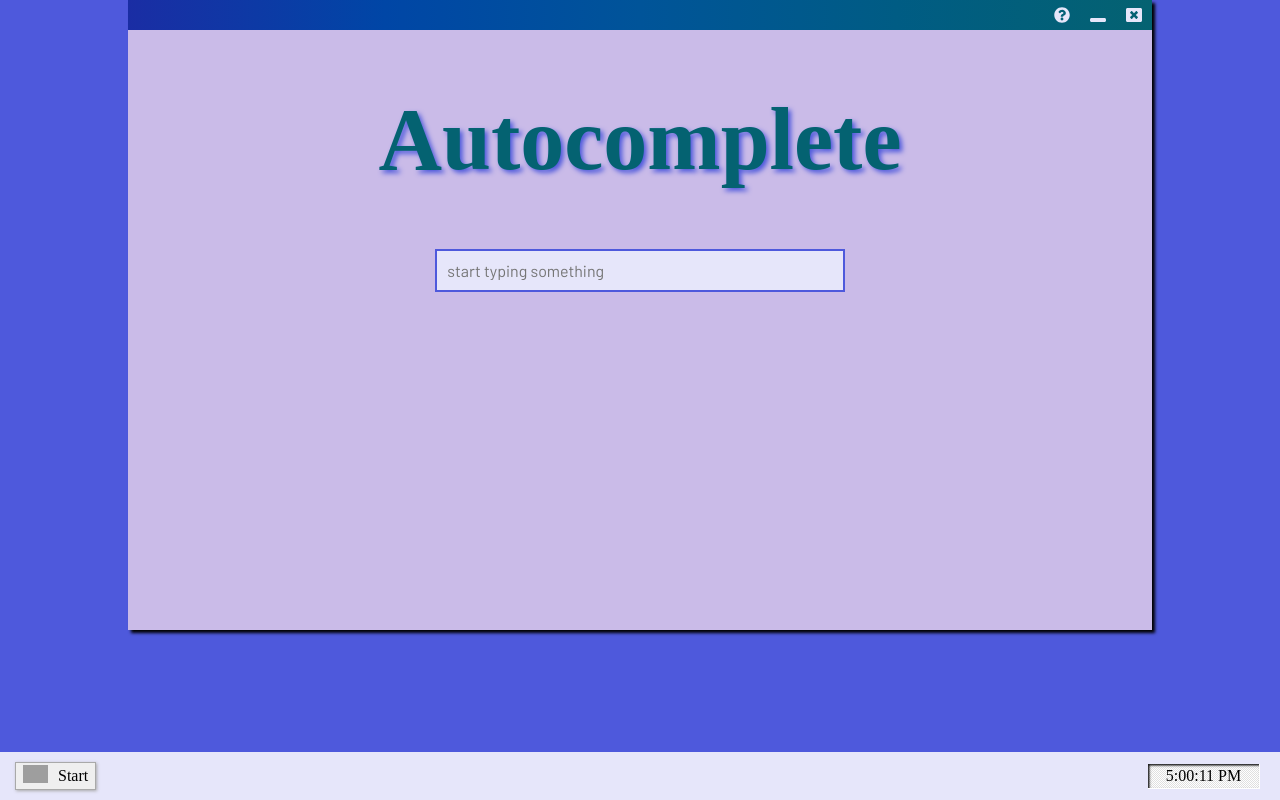
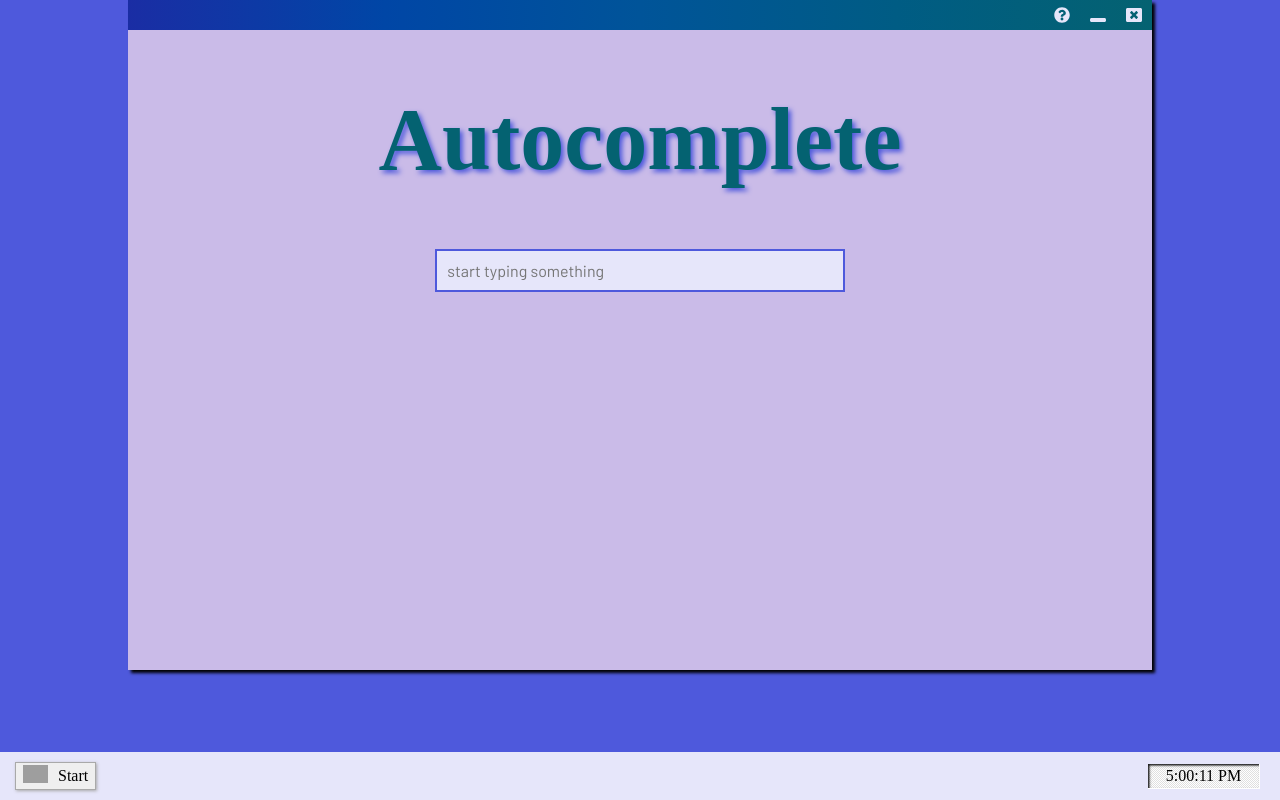
Before and after one commit to scrabblegenies/autocomplete, a React (Create React App) app: page / in a window 1280 px wide. Built offline with nearby package versions, Linux system fonts and the light colour scheme; grey boxes are pictures that could not be loaded; a web font is replaced by a local one.

Commit message:
fixed search engine sizing

```diff
--- a/src/App.css
+++ b/src/App.css
@@ -66,7 +66,7 @@ path {
 
 .searchEngine {
   background: #cabbe8;
-  height: 75vh;
+  height: 80vh;
   width: 100%;
   position: relative;
 }
```
